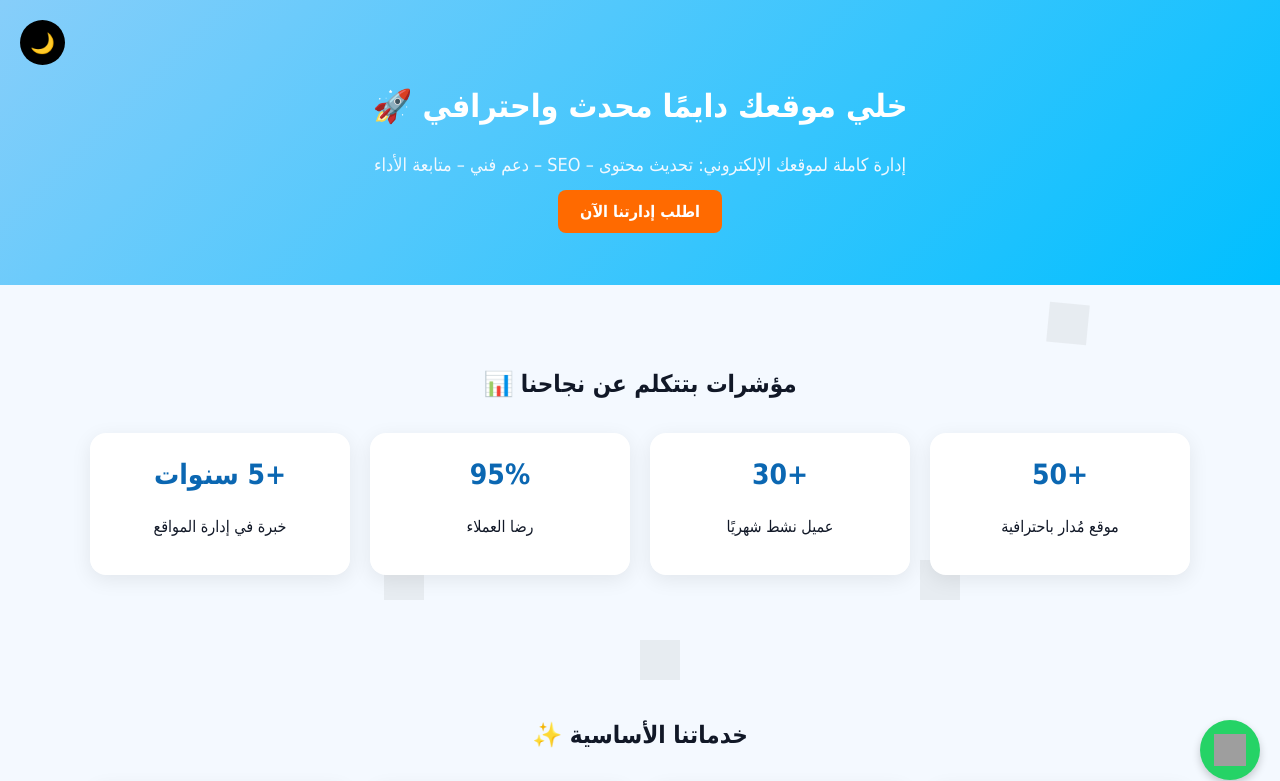
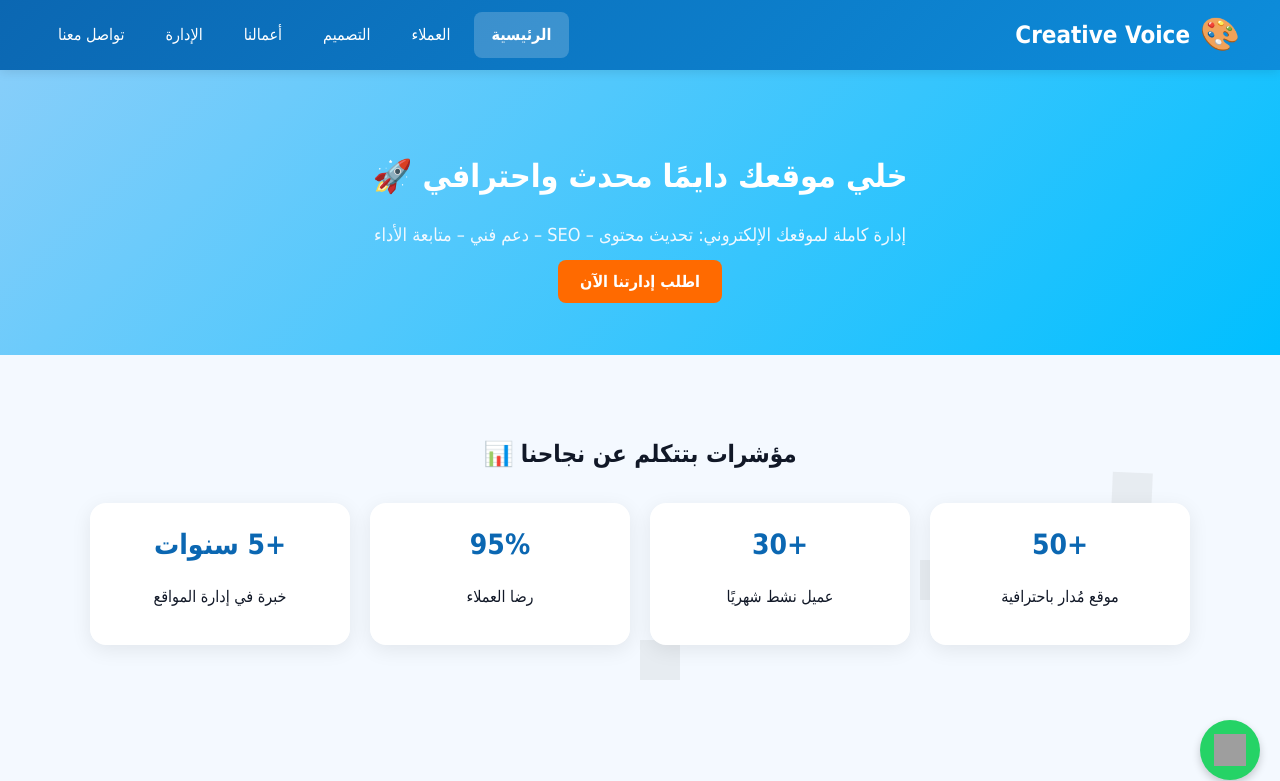
Before and after one commit to CAPO2004/test, a plain HTML site: page index.html in a window 1280 px wide. Shown: the top 781 px of the page. Drawn offline with nearby package versions, Linux system fonts and the light colour scheme; grey boxes are pictures that could not be loaded.

Commit message:
Update index.html

```diff
--- a/index.html
+++ b/index.html
@@ -203,6 +203,268 @@
   </style>
 </head>
 <body>
+  <!-- Navigation Header - ضع هذا الكود بعد <body> مباشرة في كل صفحة -->
+<nav id="mainNav">
+  <div class="nav-container">
+    <!-- اللوجو -->
+    <div class="logo">
+      <a href="index.html">
+        <span class="logo-icon">🎨</span>
+        <span class="logo-text">Creative Voice</span>
+      </a>
+    </div>
+
+    <!-- قائمة التنقل -->
+    <ul class="nav-menu" id="navMenu">
+      <li><a href="index.html" class="nav-link">الرئيسية</a></li>
+      <li><a href="clients.html" class="nav-link">العملاء</a></li>
+      <li><a href="design.html" class="nav-link">التصميم</a></li>
+      <li><a href="works.html" class="nav-link">أعمالنا</a></li>
+      <li><a href="manage.html" class="nav-link">الإدارة</a></li>
+      <li><a href="contact.html" class="nav-link">تواصل معنا</a></li>
+    </ul>
+
+    <!-- زر القائمة للموبايل -->
+    <button class="menu-toggle" id="menuToggle">
+      <span></span>
+      <span></span>
+      <span></span>
+    </button>
+  </div>
+</nav>
+
+<style>
+/* Navigation Styles */
+#mainNav {
+  position: fixed;
+  top: 0;
+  left: 0;
+  right: 0;
+  background: linear-gradient(135deg, #0b67b2, #0d8ddb);
+  box-shadow: 0 2px 10px rgba(0,0,0,0.1);
+  z-index: 9999;
+  animation: slideDown 0.5s ease-out;
+}
+
+@keyframes slideDown {
+  from {
+    transform: translateY(-100%);
+    opacity: 0;
+  }
+  to {
+    transform: translateY(0);
+    opacity: 1;
+  }
+}
+
+.nav-container {
+  max-width: 1200px;
+  margin: 0 auto;
+  padding: 0 20px;
+  display: flex;
+  justify-content: space-between;
+  align-items: center;
+  height: 70px;
+}
+
+/* اللوجو */
+.logo a {
+  display: flex;
+  align-items: center;
+  text-decoration: none;
+  color: #fff;
+  font-size: 24px;
+  font-weight: bold;
+  transition: transform 0.3s;
+}
+
+.logo a:hover {
+  transform: scale(1.05);
+}
+
+.logo-icon {
+  font-size: 32px;
+  margin-left: 10px;
+  animation: rotate 3s infinite ease-in-out;
+}
+
+@keyframes rotate {
+  0%, 100% { transform: rotate(0deg); }
+  50% { transform: rotate(10deg); }
+}
+
+.logo-text {
+  font-family: 'Tahoma', Arial, sans-serif;
+}
+
+/* قائمة التنقل */
+.nav-menu {
+  display: flex;
+  list-style: none;
+  margin: 0;
+  padding: 0;
+  gap: 5px;
+}
+
+.nav-link {
+  display: block;
+  padding: 10px 18px;
+  color: #fff;
+  text-decoration: none;
+  font-size: 16px;
+  font-weight: 500;
+  border-radius: 8px;
+  transition: all 0.3s ease;
+  position: relative;
+}
+
+.nav-link::before {
+  content: '';
+  position: absolute;
+  bottom: 5px;
+  left: 50%;
+  transform: translateX(-50%) scaleX(0);
+  width: 80%;
+  height: 2px;
+  background: #fff;
+  transition: transform 0.3s ease;
+}
+
+.nav-link:hover {
+  background: rgba(255,255,255,0.15);
+}
+
+.nav-link:hover::before {
+  transform: translateX(-50%) scaleX(1);
+}
+
+.nav-link.active {
+  background: rgba(255,255,255,0.2);
+  font-weight: bold;
+}
+
+/* زر القائمة للموبايل */
+.menu-toggle {
+  display: none;
+  flex-direction: column;
+  background: transparent;
+  border: none;
+  cursor: pointer;
+  padding: 5px;
+  z-index: 10000;
+}
+
+.menu-toggle span {
+  width: 28px;
+  height: 3px;
+  background: #fff;
+  margin: 3px 0;
+  border-radius: 3px;
+  transition: all 0.3s ease;
+}
+
+.menu-toggle.active span:nth-child(1) {
+  transform: rotate(45deg) translate(8px, 8px);
+}
+
+.menu-toggle.active span:nth-child(2) {
+  opacity: 0;
+}
+
+.menu-toggle.active span:nth-child(3) {
+  transform: rotate(-45deg) translate(8px, -8px);
+}
+
+/* Responsive للموبايل */
+@media (max-width: 768px) {
+  .menu-toggle {
+    display: flex;
+  }
+
+  .nav-menu {
+    position: fixed;
+    top: 70px;
+    right: -100%;
+    width: 100%;
+    height: calc(100vh - 70px);
+    background: linear-gradient(135deg, #0b67b2, #0d8ddb);
+    flex-direction: column;
+    padding: 30px 20px;
+    gap: 10px;
+    transition: right 0.4s ease;
+    overflow-y: auto;
+  }
+
+  .nav-menu.active {
+    right: 0;
+  }
+
+  .nav-link {
+    font-size: 18px;
+    padding: 15px 20px;
+    text-align: center;
+    border-radius: 10px;
+  }
+}
+
+/* إضافة مسافة للمحتوى تحت الـ Nav */
+body {
+  padding-top: 70px;
+}
+
+/* الوضع الليلي */
+body.dark-mode #mainNav {
+  background: linear-gradient(135deg, #1e293b, #0f172a);
+}
+</style>
+
+<script>
+// تفعيل القائمة للموبايل
+const menuToggle = document.getElementById('menuToggle');
+const navMenu = document.getElementById('navMenu');
+
+menuToggle.addEventListener('click', () => {
+  menuToggle.classList.toggle('active');
+  navMenu.classList.toggle('active');
+});
+
+// إغلاق القائمة عند الضغط على أي رابط
+document.querySelectorAll('.nav-link').forEach(link => {
+  link.addEventListener('click', () => {
+    menuToggle.classList.remove('active');
+    navMenu.classList.remove('active');
+  });
+});
+
+// تحديد الصفحة النشطة
+const currentPage = window.location.pathname.split('/').pop() || 'index.html';
+document.querySelectorAll('.nav-link').forEach(link => {
+  if (link.getAttribute('href') === currentPage) {
+    link.classList.add('active');
+  }
+});
+
+// إخفاء/إظهار الـ Nav عند السكرول
+let lastScroll = 0;
+const nav = document.getElementById('mainNav');
+
+window.addEventListener('scroll', () => {
+  const currentScroll = window.pageYOffset;
+
+  if (currentScroll <= 0) {
+    nav.style.transform = 'translateY(0)';
+  } else if (currentScroll > lastScroll && currentScroll > 100) {
+    // سكرول لأسفل - إخفاء
+    nav.style.transform = 'translateY(-100%)';
+  } else {
+    // سكرول لأعلى - إظهار
+    nav.style.transform = 'translateY(0)';
+  }
+
+  lastScroll = currentScroll;
+});
+</script>
+
   <!-- زر الوضع الليلي -->
   <button id="theme-toggle">🌙</button>
 
```
